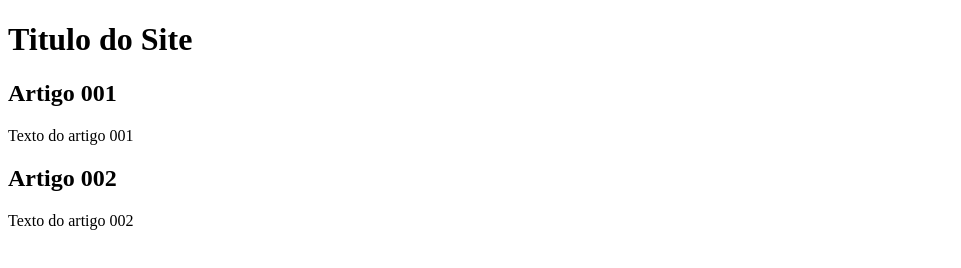
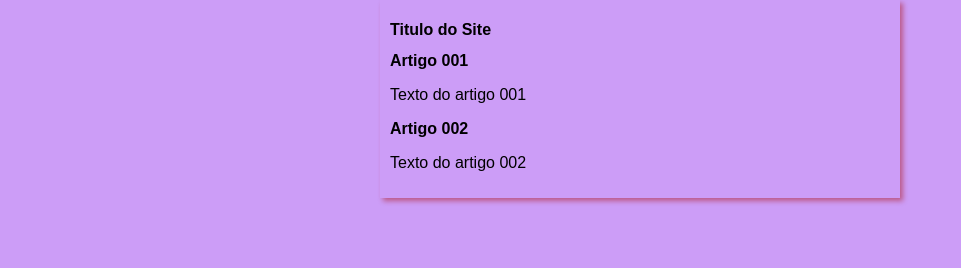
Before and after one commit to PauloPMoreira/projeto-site, a plain HTML site: page index.html in a window 1280 px wide. Shown: the whole page, without its empty margins (0-961 px from the left). Drawn offline with Linux system fonts and the light colour scheme.

Commit message:
Iniciando o design
Primeiro design

```diff
--- /dev/null
+++ b/estilos/style.css
@@ -0,0 +1,11 @@
+* {
+    font-family: Arial, Helvetica, sans-serif;
+    font-size: 16px;
+}
+body{
+    background-color: rgb(204, 157, 247);
+    width: 500px;
+    margin: auto;
+    padding: 10px;
+    box-shadow: 3px 3px 5px rgba(168, 12, 12, 0.473)
+}
--- a/index.html
+++ b/index.html
@@ -4,6 +4,7 @@
     <meta charset="UTF-8">
     <meta name="viewport" content="width=device-width, initial-scale=1.0">
     <title>Titulo do Site </title>
+    <link rel="stylesheet" href="estilos/style.css">
 </head>
 <body>
     <main>
```
